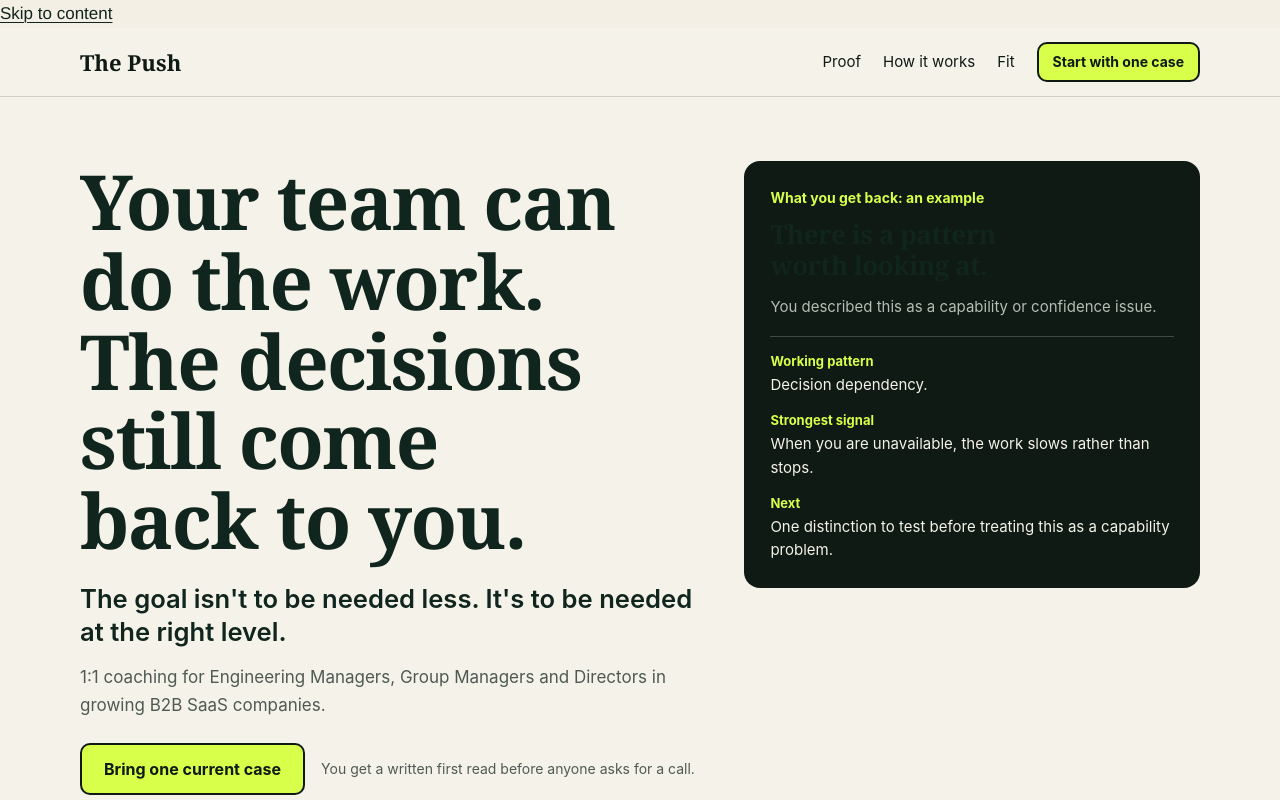
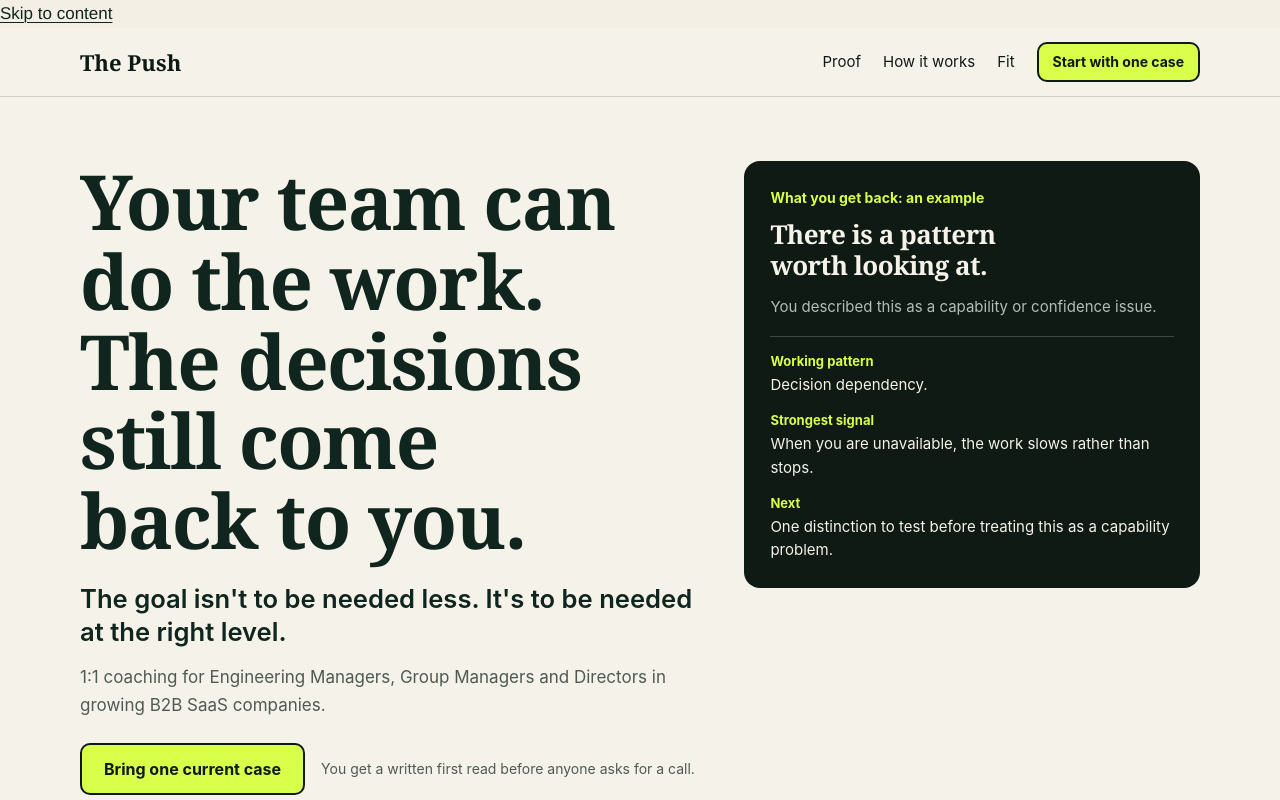
Before and after one commit to lugypresko/itay-coach-site, a Next.js app: page / in a window 1280 px wide. Shown: the top 800 px of the page. Built offline with nearby package versions, Linux system fonts and the light colour scheme; no server answers.

Commit message:
fix: restore text contrast in dark homepage panels

```diff
--- a/src/styles/approved-homepage.css
+++ b/src/styles/approved-homepage.css
@@ -84,6 +84,12 @@ body:has(.approved-home) .site-frame > .site-footer { display: none; }
 .approved-home .act { display: flex; align-items: center; flex-wrap: wrap; gap: 16px; margin-top: 24px; }
 .approved-home .fine { color: var(--home-muted); font-size: 14px; }
 .approved-home .read { padding: 26px; border-radius: 16px; background: var(--home-dark); color: var(--home-on-dark); }
+/* Dark panels need explicit heading colors to override global typography. */
+.approved-home .read h3,
+.approved-home .proof h2,
+.approved-home .proof h3,
+.approved-home .read strong,
+.approved-home .proof strong { color: var(--home-on-dark); }
 .approved-home .read .tg { margin-bottom: 10px; color: var(--home-acid); font-size: 14px; font-weight: 700; }
 .approved-home .read h3 { margin-bottom: 14px; font-size: 26px; }
 .approved-home .read p { color: var(--home-dark-muted); font-size: 15px; }
```
